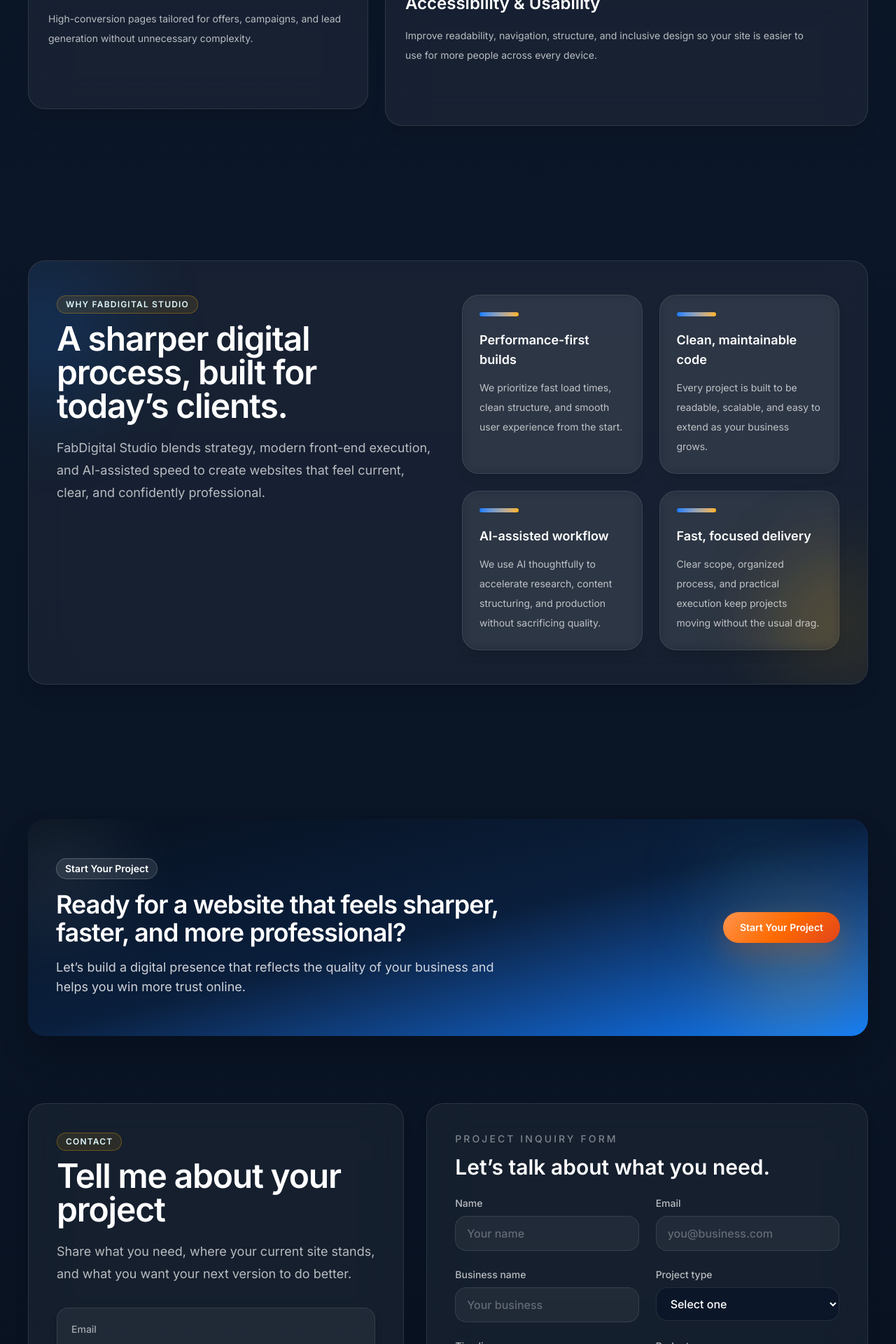
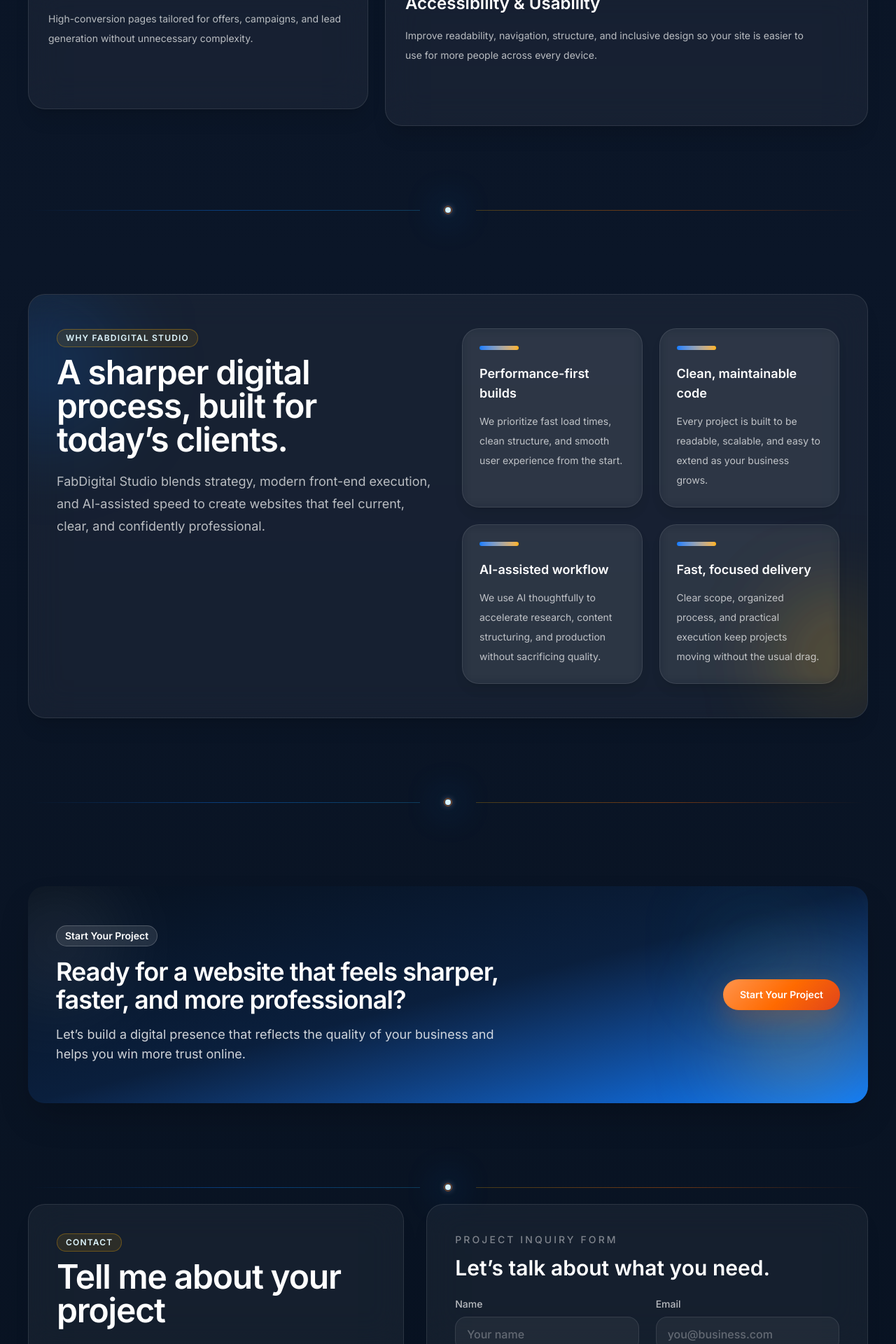
Before and after one commit to fabylv/fabdigitalstudio.com, a React (Vite) app: page / in a window 1280 px wide. Shown: the part 1677-3597 px from the top of the page at 70% size. Built offline with nearby package versions, Linux system fonts and the light colour scheme.

Commit message:
style: add dividers between homepage sections

```diff
--- a/src/App.jsx
+++ b/src/App.jsx
@@ -42,8 +42,11 @@ export default function App() {
 				<Hero content={heroContent} />
 				<DecorativeDivider />
 				<Services services={services} />
+				<DecorativeDivider />
 				<ValueSection points={valuePoints} />
+				<DecorativeDivider />
 				<CTASection content={ctaContent} />
+				<DecorativeDivider />
 				<Contact content={contactDetails} />
 			</main>
 
```
